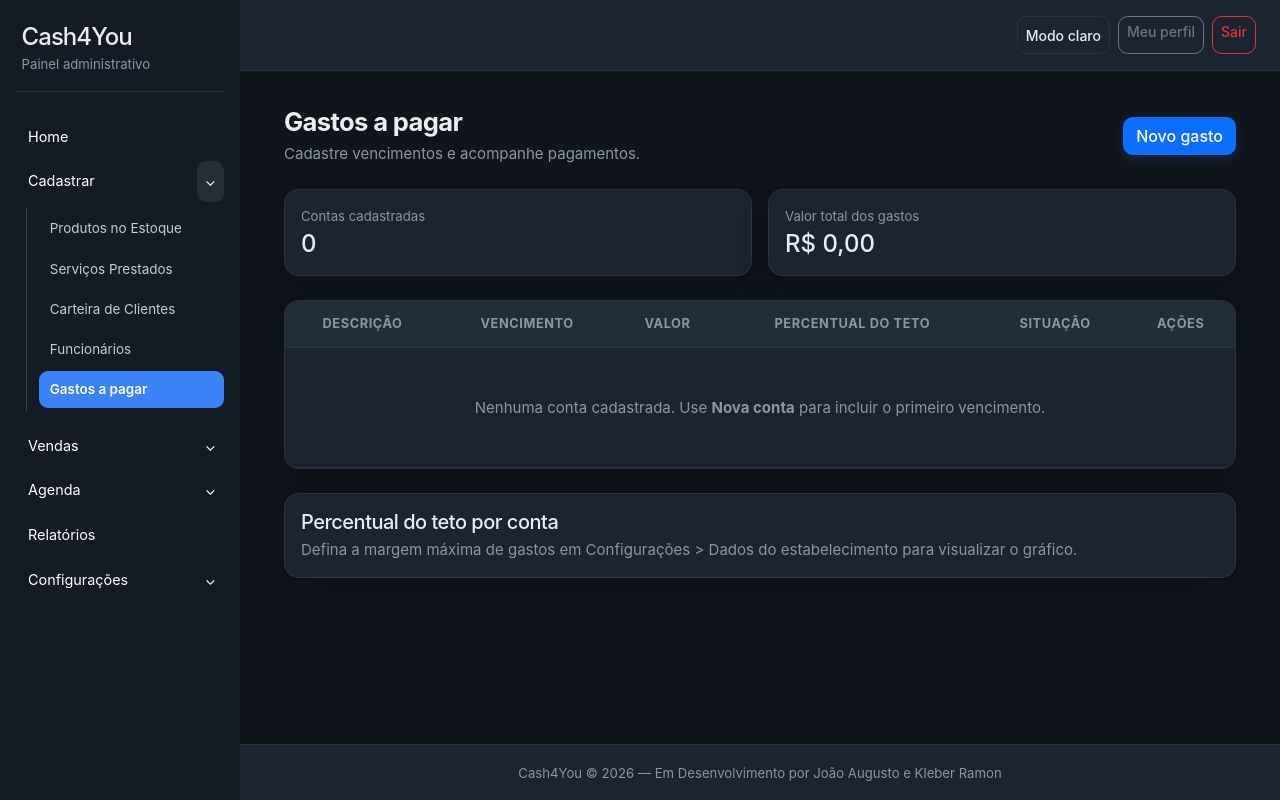
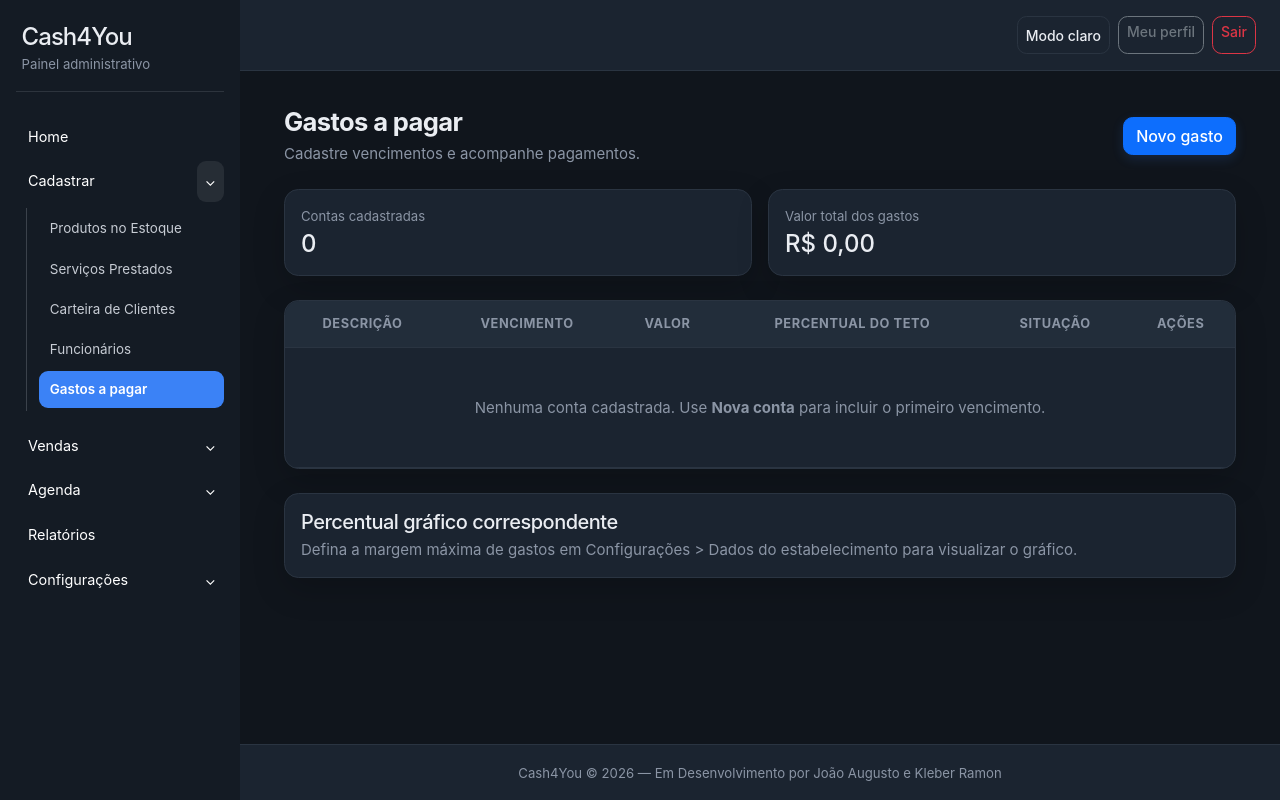
Before and after one commit to Joao0liver/cash4you, a Django app: page /contas-a-pagar/ in a window 1280 px wide. Run offline with Django 5.2, Linux system fonts and the light colour scheme; data that the repository does not hold is empty.

Commit message:
feat: Alteração no titulo do grafico

```diff
--- a/conta_pagar/templates/conta_pagar/listar_contas.html
+++ b/conta_pagar/templates/conta_pagar/listar_contas.html
@@ -96,7 +96,7 @@
 
     <section class="card c4y-table-card shadow-sm mt-4" aria-label="Percentual do teto por conta">
         <div class="card-body">
-            <h2 class="h5 mb-1">Percentual do teto por conta</h2>
+            <h2 class="h5 mb-1">Percentual gráfico correspondente</h2>
             {% if limite_gastos is None %}
             <p class="text-secondary mb-0"><a href="{% url 'configurar_estabelecimento' %}" class="text-reset text-decoration-none">Defina a margem máxima de gastos em Configurações &gt; Dados do estabelecimento para visualizar o gráfico.</a></p>
             {% elif limite_gastos == 0 %}
```
